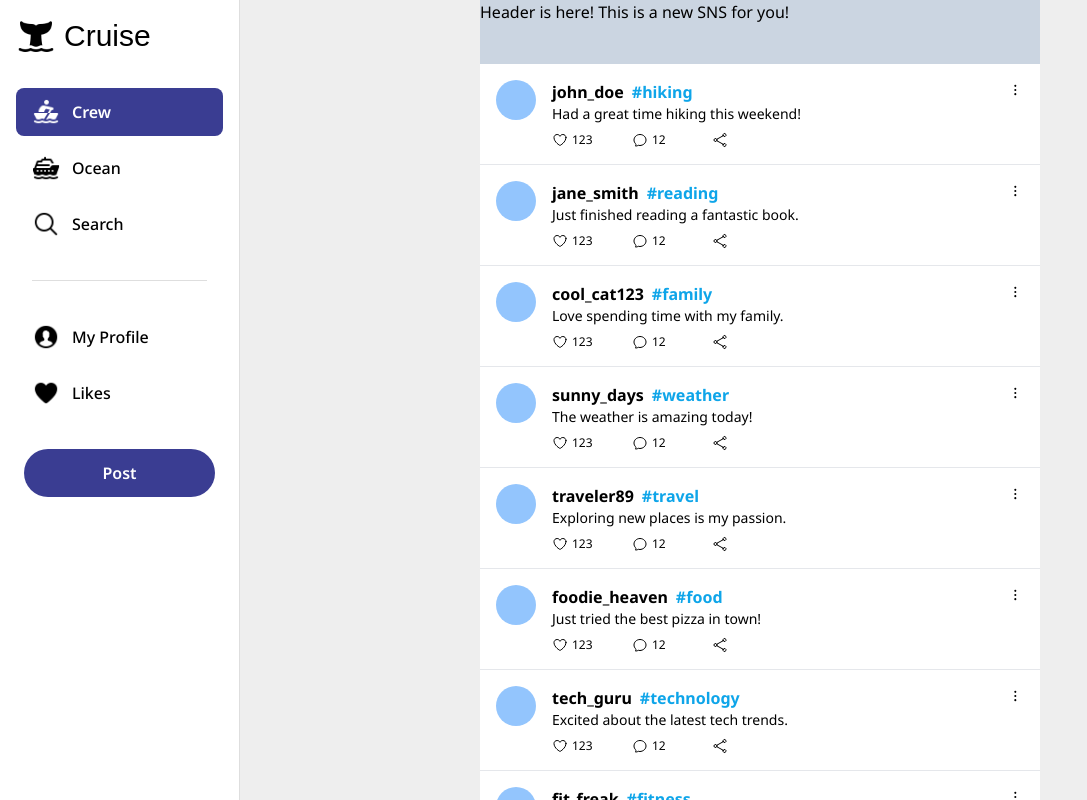
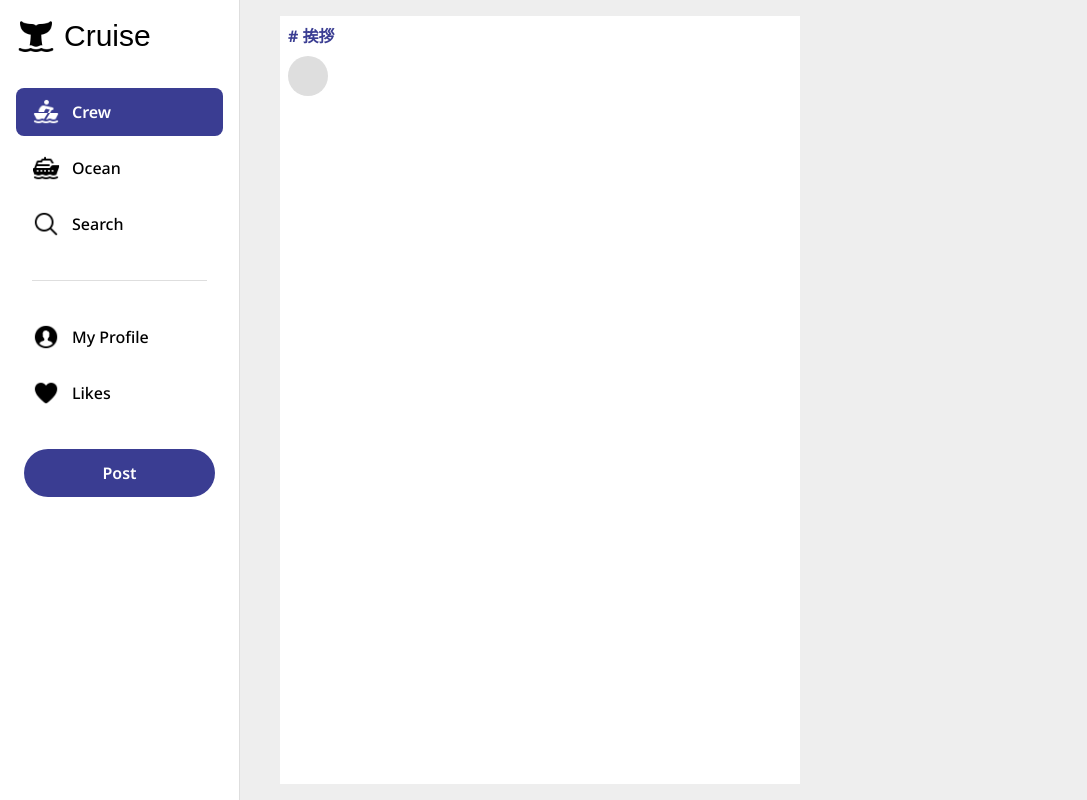
Before and after one commit to Reshie/hobby-sns, a Next.js app: page /crew in a window 1280 px wide. Shown: the whole page, without its empty margins (0-1087 px from the left). Built offline with nearby package versions, Linux system fonts and the light colour scheme; a web font is replaced by a local one.

Commit message:
save progress

```diff
--- /dev/null
+++ b/app/(home)/crew/page(deprecated).tsx
@@ -0,0 +1,15 @@
+import { posts } from '@/app/lib/placeholder-data';
+import Card from '@/app/ui/crew/card';
+
+export default function Page() {
+  return (
+    <div className="max-w-[560px] mx-auto bg-slate-300">
+        <header className="h-16">Header is here! This is a new SNS for you!</header>
+        {posts.map((post) => (
+            // eslint-disable-next-line react/jsx-key
+            <Card name={post['name']} text={post['text']} tag={post['tag']} />
+        ))}
+        <footer className="h-16">Footer is here! Thanks for visiting!</footer>
+    </div>
+  );
+}
--- a/app/(home)/crew/page.tsx
+++ b/app/(home)/crew/page.tsx
@@ -1,15 +1,20 @@
 import { posts } from '@/app/lib/placeholder-data';
 import Card from '@/app/ui/crew/card';
 
+const sample = [{
+	name: "Username",
+	content: "Hello!",
+	likes: 123,
+	replies: 12,
+}];
+
 export default function Page() {
   return (
-    <div className="max-w-[560px] mx-auto bg-slate-300">
-        <header className="h-16">Header is here! This is a new SNS for you!</header>
-        {posts.map((post) => (
-            // eslint-disable-next-line react/jsx-key
-            <Card name={post['name']} text={post['text']} tag={post['tag']} />
-        ))}
-        <footer className="h-16">Footer is here! Thanks for visiting!</footer>
+    <div className="w-[520px] mx-4 my-4 bg-white">
+      <Card
+        posts={sample}
+        tag="挨拶"
+      />
     </div>
   );
 }
--- a/app/(home)/layout.tsx
+++ b/app/(home)/layout.tsx
@@ -8,7 +8,7 @@ export default function Layout({
   return (
     <div className="flex h-screen overflow-hidden bg-group">
       <SideNav />
-      <div className="flex-grow px-6 overflow-y-auto">{children}</div>
+      <div className="flex px-6 overflow-y-auto">{children}</div>
     </div>
   );
 }
--- /dev/null
+++ b/app/ui/crew/card(deprecated).tsx
@@ -0,0 +1,50 @@
+import {
+    ChatBubbleOvalLeftIcon,
+    HeartIcon,
+    ShareIcon,
+    EllipsisVerticalIcon
+} from '@heroicons/react/24/outline';
+
+export default function Card({
+    name,
+    text,
+    tag
+}: {
+    name: string,
+    text: string,
+    tag: string
+}) {
+    return (
+        <div className="flex bg-white p-4 gap-4 border-b">
+            <div className="w-10 h-10 rounded-full bg-blue-300 shrink-0"></div>
+            <div className="flex flex-col w-full">
+                <div className="flex gap-2">
+                    <h1 className="font-bold">{name}</h1>
+                    <h2 className="font-bold text-sky-500">#{tag}</h2>
+                </div>
+                <p className="text-sm">{text}</p>
+                <div className="h-2"></div>
+                <div className="flex">
+                    <div className="w-20">
+                        <button className="flex gap-1 hover:text-slate-300">
+                            <HeartIcon className="size-4" />
+                            <p className="text-xs">123</p>
+                        </button>
+                    </div>
+                    <div className="w-20">
+                        <button className="flex gap-1 hover:text-slate-300">
+                            <ChatBubbleOvalLeftIcon className="size-4" />
+                            <p className="text-xs">12</p>
+                        </button>
+                    </div>
+                    <div className="w-20">
+                        <button className="flex gap-1 hover:text-slate-300">
+                            <ShareIcon className="size-4" />
+                        </button>
+                    </div>
+                </div>
+            </div>
+            <EllipsisVerticalIcon className="size-5" />
+        </div>
+    )
+}
--- a/app/ui/crew/card.tsx
+++ b/app/ui/crew/card.tsx
@@ -5,46 +5,34 @@ import {
     EllipsisVerticalIcon
 } from '@heroicons/react/24/outline';
 
-export default function Card({
-    name,
-    text,
-    tag
-}: {
-    name: string,
-    text: string,
-    tag: string
-}) {
+type Post = {
+	name: string;
+	content: string;
+	likes: number;
+	replies: number;
+};
+
+interface PostsProps {
+	posts: Post[];
+	tag: string;
+}
+
+export default function Card({posts, tag} : PostsProps) {
 	return (
-        <div className="flex bg-white p-4 gap-4 border-b">
-            <div className="w-10 h-10 rounded-full bg-blue-300 shrink-0"></div>
-            <div className="flex flex-col w-full">
-                <div className="flex gap-2">
-                    <h1 className="font-bold">{name}</h1>
-                    <h2 className="font-bold text-sky-500">#{tag}</h2>
-                </div>
-                <p className="text-sm">{text}</p>
-                <div className="h-2"></div>
+			<div className="bg-white  border-border rounded-lg p-2">
+				<h1 className="text-main font-xl font-bold">{`# ${tag}`}</h1>
+				{posts.map((post) => {
+					return (
 						<div className="flex">
-                    <div className="w-20">
-                        <button className="flex gap-1 hover:text-slate-300">
-                            <HeartIcon className="size-4" />
-                            <p className="text-xs">123</p>
-                        </button>
-                    </div>
-                    <div className="w-20">
-                        <button className="flex gap-1 hover:text-slate-300">
-                            <ChatBubbleOvalLeftIcon className="size-4" />
-                            <p className="text-xs">12</p>
-                        </button>
-                    </div>
-                    <div className="w-20">
-                        <button className="flex gap-1 hover:text-slate-300">
-                            <ShareIcon className="size-4" />
-                        </button>
+							<div className="w-10 h-10 bg-border rounded-full mt-2"></div>
+							<div className="flex-col">
+								<div className="flex">
+
 								</div>
 							</div>
 						</div>
-            <EllipsisVerticalIcon className="size-5" />
+					);
+				})}
 			</div>
 	)
 }
```
Lines whose indentation alone changed are shown as unchanged.
